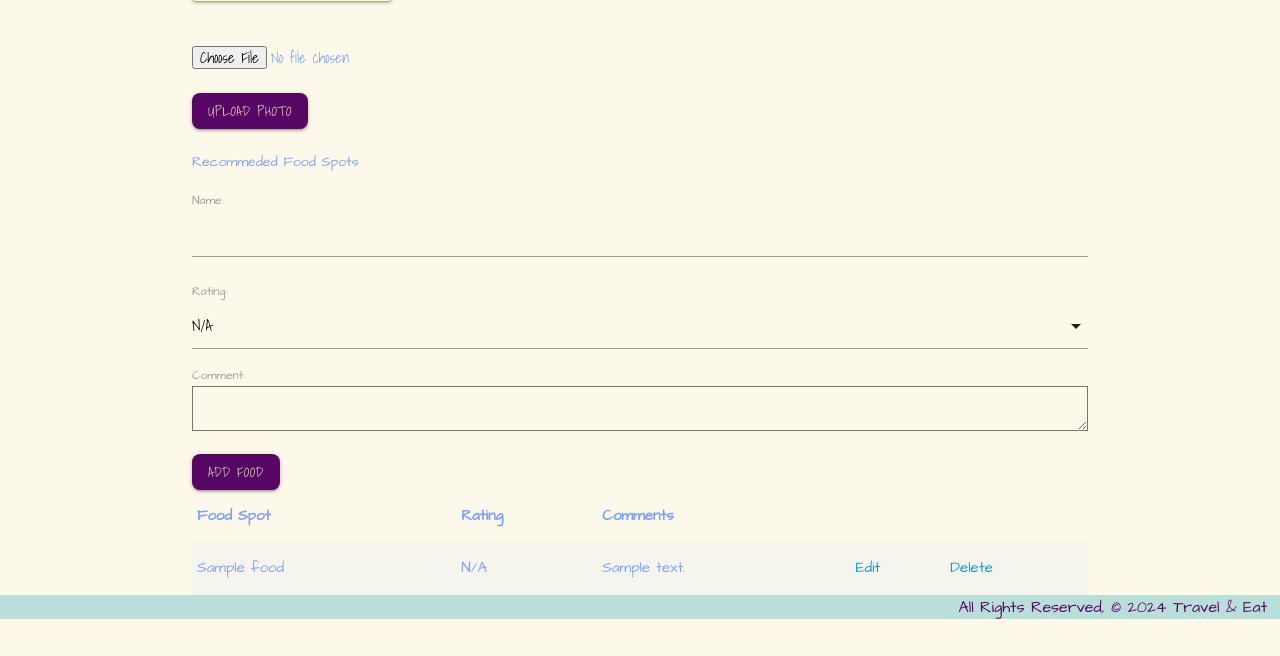
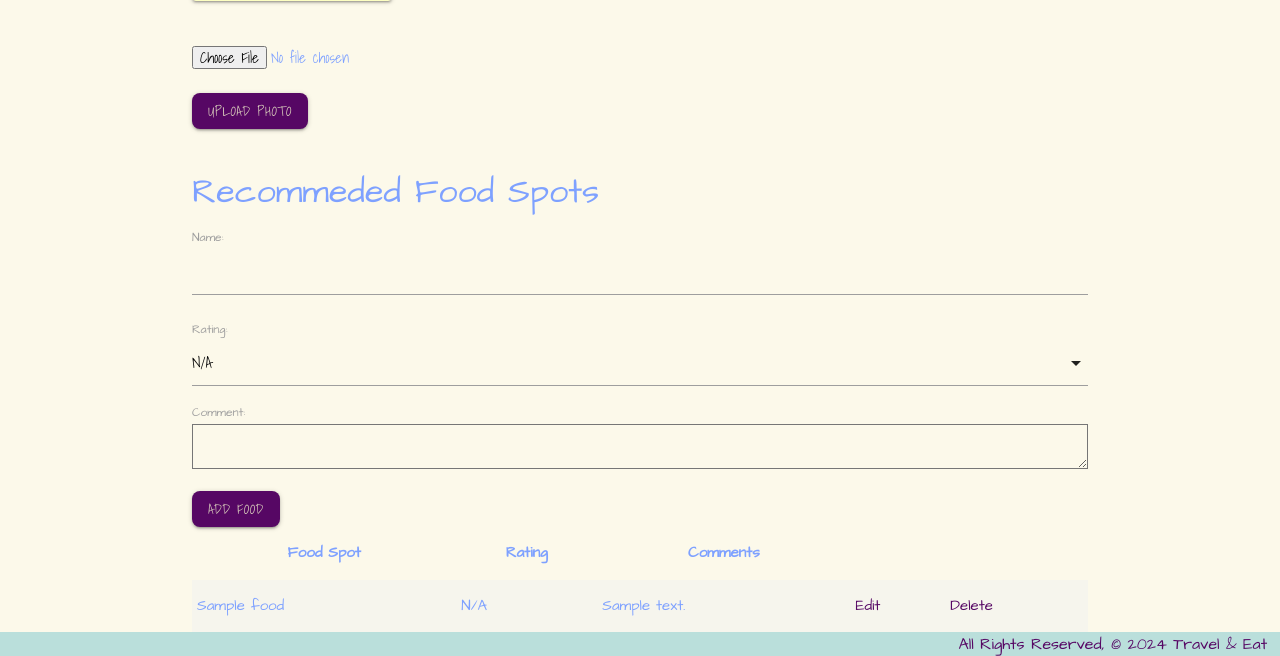
Before and after one commit to Halh1/travelandeat, a Django app: page /destinations/1/ in a window 1280 px wide. Shown: the part 479-1135 px from the top of the page. Before the commit the page ends 1098 px from the top, so only its background shows below. Run offline with Django 4.2, Linux system fonts and the light colour scheme; a user stored in the database is signed in; tables that the repository leaves empty hold one stand-in row (values such as "Sample post"); grey boxes are pictures that could not be loaded.

Commit message:
Last Finishing Touches

```diff
--- a/main_app/static/css/style.css
+++ b/main_app/static/css/style.css
@@ -3,7 +3,7 @@ body {
     display: flex;
     min-height: 100vh;
     flex-direction: column;
-    font-family:"Architects Daughter", 'Shadows Into Light';
+    font-family:"Architects Daughter", 'Shadows Into Light', 'Times New Roman', Times, serif;
     color: #7EA1FF;
   }
 .whole-nav, .page-footer {
@@ -98,3 +98,14 @@ input {
 span {
   font-size: 14px;
 }
+.foodedit {
+  color: #560764;
+}
+
+.fooddelete {
+  color: #560764;
+}
+
+th {
+  text-align: center;
+}
--- a/main_app/templates/destinations/detail.html
+++ b/main_app/templates/destinations/detail.html
@@ -38,7 +38,7 @@
         <form action="{% url 'add_food' destination.id %}" method="POST">
            {% csrf_token %}
 
-           <span class="foodspot">Recommeded Food Spots</span>
+           <h4>Recommeded Food Spots</h4>
 
            {{ food_form.as_p }}
            <input type="submit"  class="btn" value="Add Food">
@@ -53,8 +53,8 @@
                 <td>{{ food.name }}</td>
                 <td>{{ food.get_rating_display }}</td>
                 <td>{{ food.comment }}</td>
-                <td><a href="{% url 'food_update' food.id %}">Edit</a></td>
-                <td><a href="{% url 'food_delete' food.id %}">Delete</a></td>
+                <td><a href="{% url 'food_update' food.id %}" class="foodedit">Edit</a></td>
+                <td><a href="{% url 'food_delete' food.id %}" class="fooddelete">Delete</a></td>
               </tr>
             {% endfor %}
           </tbody>
--- a/main_app/urls.py
+++ b/main_app/urls.py
@@ -10,7 +10,7 @@ urlpatterns = [
     path('destinations/<int:pk>/update/', views.DestinationUpdate.as_view(), name='destinations_update'),
     path('destinations/<int:pk>/delete/', views.DestinationDelete.as_view(), name='destinations_delete'),
     path('destinations/<int:destination_id>/add_food/', views.add_food, name='add_food'),
-    path('foods/<int:pk>/update/', views.FoodUpdate.as_view(), name='food_update'),
+    path('foods/<int:food_id>/update/', views.FoodUpdate.as_view(), name='food_update'),
     path('foods/<int:pk>/delete/', views.FoodDelete.as_view(), name='food_delete'),
     path('accounts/signup/', views.signup, name='signup'),
     path('destinations/<int:destination_id>/add_photo/', views.add_photo, name='add_photo'),
--- a/main_app/views.py
+++ b/main_app/views.py
@@ -1,4 +1,5 @@
 from django.shortcuts import render, redirect
+from django.urls import reverse
 from django.views.generic.edit import CreateView, UpdateView, DeleteView
 from .models import Destination, Food, Photo
 from .forms import FoodForm
@@ -86,8 +87,10 @@ def add_food(request, destination_id):
     return redirect('detail', destination_id=destination_id)
 
 class FoodUpdate(LoginRequiredMixin, UpdateView):
-  model = Food
-  fields = ('name', 'rating', 'comment')
+   model = Food
+   fields = ('name', 'rating', 'comment')
+   success_url = '/destinations'
+
 
 class FoodDelete(LoginRequiredMixin, DeleteView):
   model = Food
```
